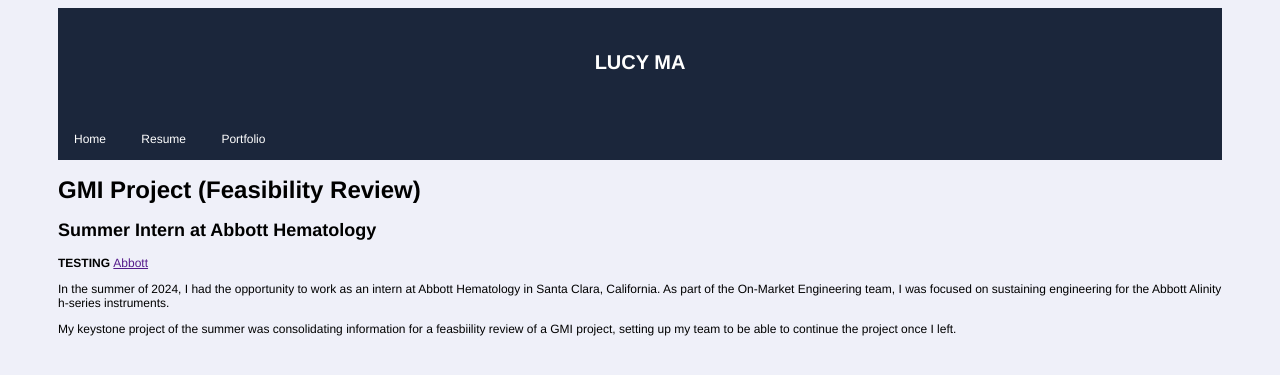
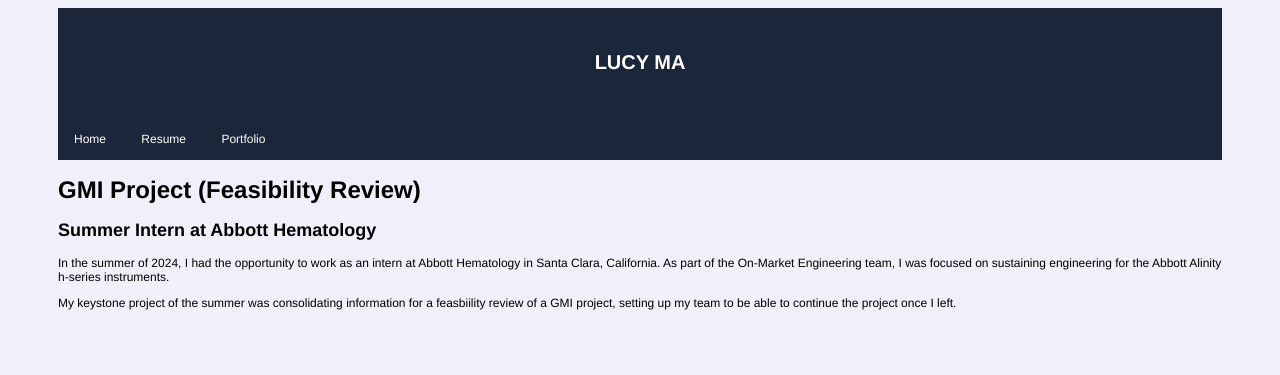
Before and after one commit to lucyttma/lucyttma.github.io, a Jekyll site: the page built from _portfolio/abt24.md, in a window 1280 px wide. Shown: the top 375 px of the page. Built offline with Jekyll 4.4.1, drawn with Linux system fonts in a browser that asks for light colours.

Commit message:
Update project.html

```diff
--- a/_layouts/project.html
+++ b/_layouts/project.html
@@ -5,8 +5,6 @@
 <h2>{{ page.position }}</h2>
 
 <p>
-  <strong> TESTING </strong>
-  <a href="{{ organizations.url }}">{{ page.organization }}</a>
 </p>
 
 
```
